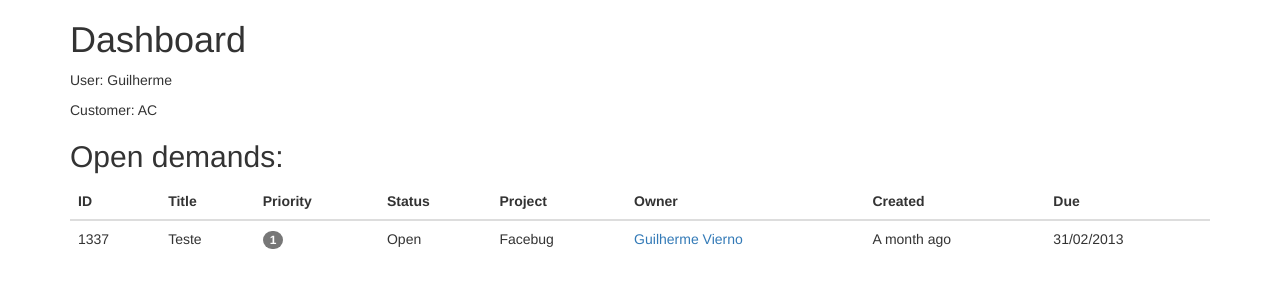
After one commit to guilhermevs/venator, a Django app: template venator/core/templates/customer.html in a window 1280 px wide. The commit adds this page. Shown: the top 300 px of the page. Run offline with Django 3.2, Linux system fonts and the light colour scheme; the template is opened without the code that fills it, so the values that code supplies are empty; some libraries are stand-ins or nearby versions.

Commit message:
Initial dashboard and docs.

```diff
--- /dev/null
+++ b/venator/core/templates/customer.html
@@ -0,0 +1,33 @@
+{% extends 'site.html' %}
+{% block body %}
+<h1>Dashboard</h1>
+<p>User: Guilherme</p>
+<p>Customer: AC</p>
+<h2>Open demands:</h2>
+<table class="table">
+  <thead>
+    <tr>
+      <th>ID</th>
+      <th>Title</th>
+      <th>Priority</th>
+      <th>Status</th>
+      <th>Project</th>
+      <th>Owner</th>
+      <th>Created</th>
+      <th>Due</th>
+    </tr>
+  </thead>
+  <tbody>
+    <tr>
+      <td>1337</td>
+      <td>Teste</td>
+      <td><span class="badge">1</span></td>
+      <td>Open</td>
+      <td>Facebug</td>
+      <td><a href="">Guilherme Vierno</a></td>
+      <td>A month ago</td>
+      <td>31/02/2013</td>
+    </tr>
+  </tbody>
+</table>
+{% endblock %}
--- a/venator/core/templates/index.html
+++ b/venator/core/templates/index.html
@@ -1,7 +1,9 @@
 {% extends 'site.html' %}
 {% block body %}
+<div class="row offset2">
+  <h1>Login</h1>
+</div>
 <div class="row">
-  <h1>Login</h1>
   <form class="form-horizontal">
     <div class="control-group">
       <label class="control-label" for="inputEmail">Email</label>
@@ -21,6 +23,8 @@
           <input type="checkbox"> Remember me
         </label>
         <button type="submit" class="btn">Sign in</button>
+        <a href="customer">Customer</a>
+        <a href="admin">Admin</a>
       </div>
     </div>
   </form>
```
Also changed, not shown: 2 other files.
